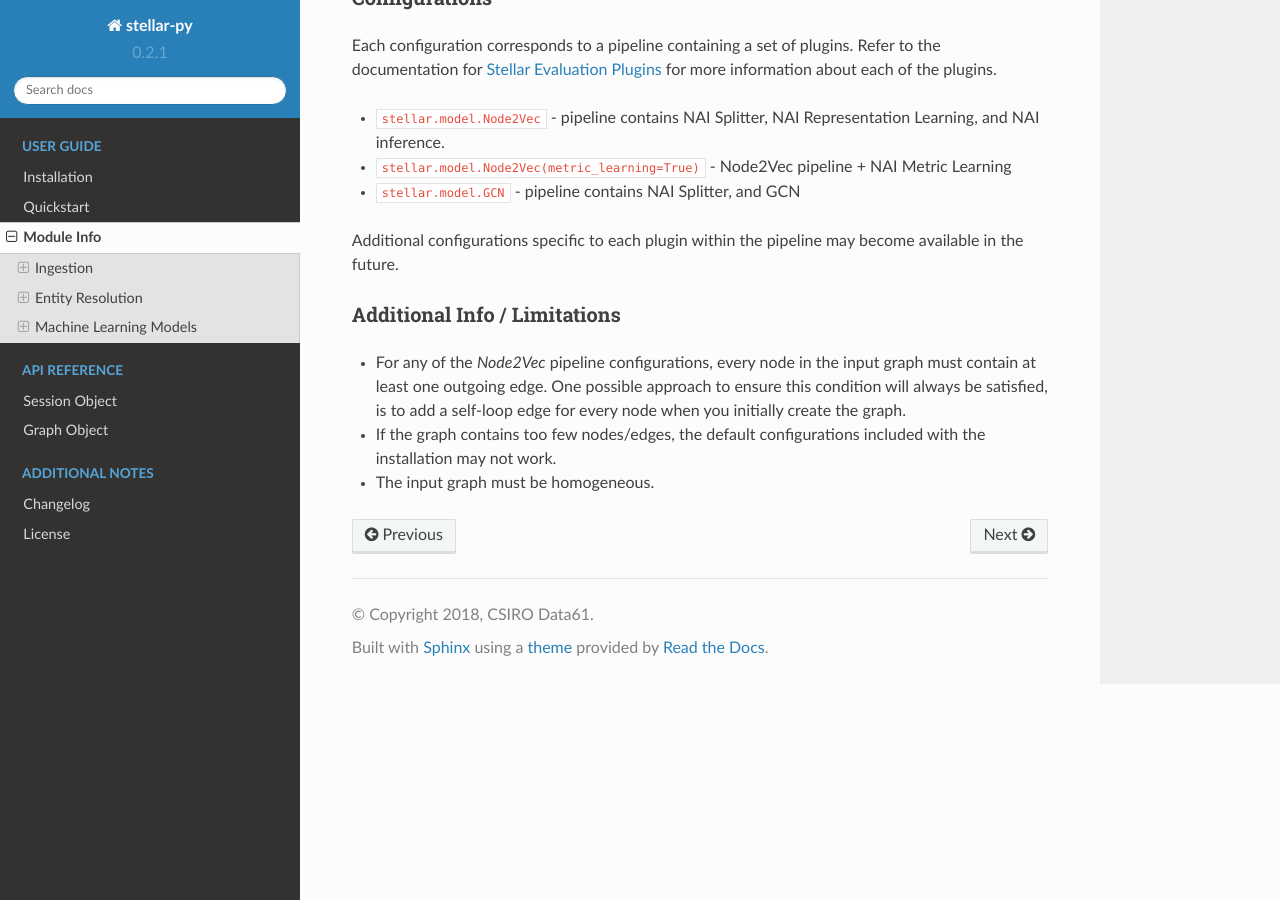
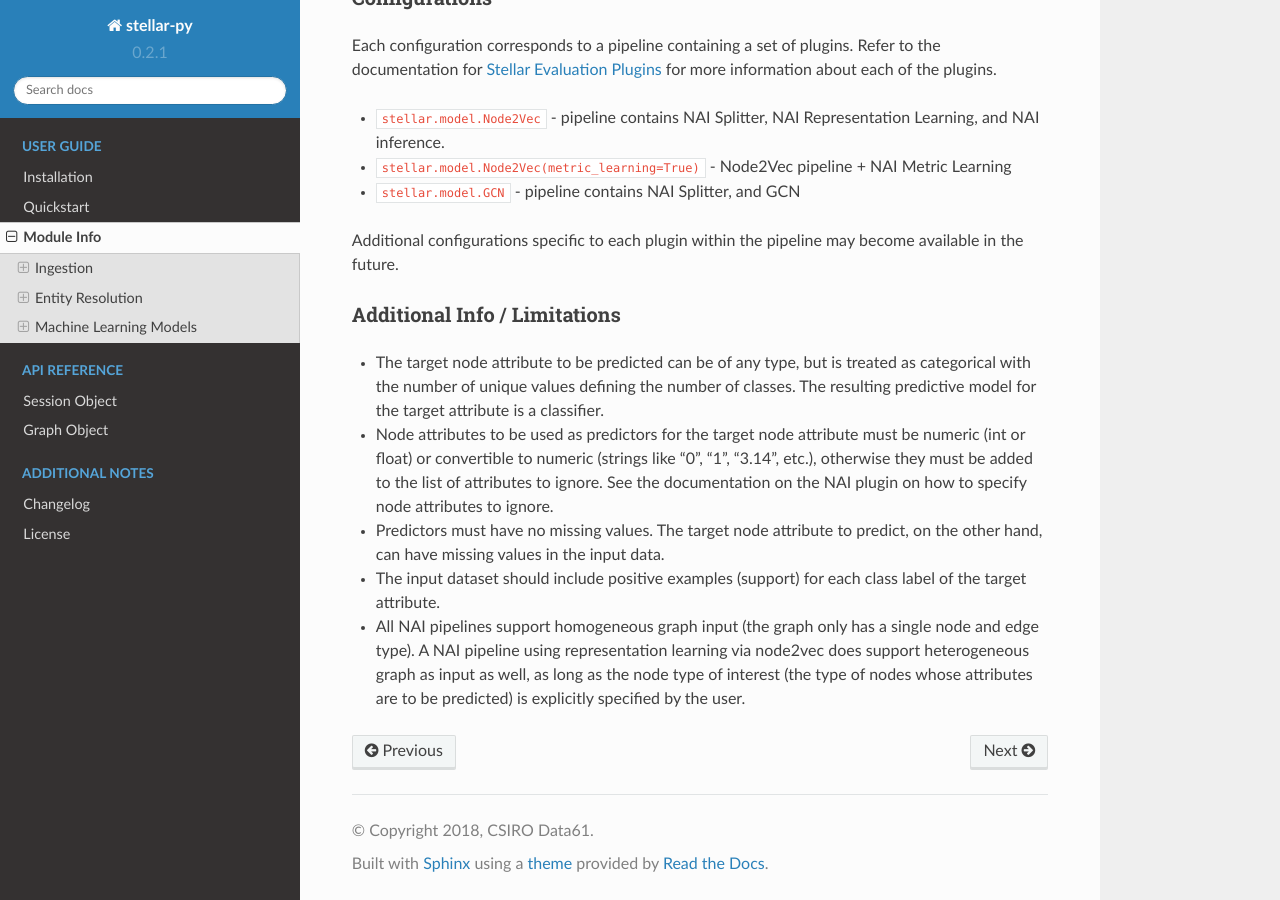
Before and after one commit to seanli3/stellar-py, a Sphinx documentation site: the page built from docs/source/modules.rst, in a window 1280 px wide and 900 px high, scrolled down 927 px. Built offline with Sphinx 7.4.7 and the Read the Docs theme 2.0.0, drawn with Linux system fonts in a browser that asks for light colours.

Commit message:
Fixed docs

```diff
--- a/docs/source/modules.rst
+++ b/docs/source/modules.rst
@@ -46,8 +46,15 @@ Additional configurations specific to each plugin within the pipeline may become
 
 Additional Info / Limitations
 -----------------------------
-* For any of the `Node2Vec` pipeline configurations, every node in the input graph must contain at least one outgoing
-  edge. One possible approach to ensure this condition will always be satisfied, is to add a self-loop edge for every
-  node when you initially create the graph.
-* If the graph contains too few nodes/edges, the default configurations included with the installation may not work.
-* The input graph must be homogeneous.
+
+* The target node attribute to be predicted can be of any type, but is treated as categorical with the number of
+  unique values defining the number of classes. The resulting predictive model for the target attribute is a classifier.
+* Node attributes to be used as predictors for the target node attribute must be numeric (int or float) or convertible
+  to numeric (strings like "0", "1", "3.14", etc.), otherwise they must be added to the list of attributes to ignore.
+  See the documentation on the NAI plugin on how to specify node attributes to ignore.
+* Predictors must have no missing values. The target node attribute to predict, on the other hand, can have missing
+  values in the input data.
+* The input dataset should include positive examples (support) for each class label of the target attribute.
+* All NAI pipelines support homogeneous graph input (the graph only has a single node and edge type). A NAI pipeline
+  using representation learning via node2vec does support heterogeneous graph as input as well, as long as the node
+  type of interest (the type of nodes whose attributes are to be predicted) is explicitly specified by the user.
--- a/docs/source/quickstart.rst
+++ b/docs/source/quickstart.rst
@@ -103,14 +103,14 @@ Entity Resolution
 Currently there is one fixed configuration for running the entity resolution module, which can be obtained through
 creating an instance of the class ``stellar.entity.EntityResolution``::
 
-    graph_resolved = ss.entity_resolution(graph=graph, resolver=st.model.EntityResolution())
+    graph_resolved = ss.entity_resolution(graph=graph, resolver=st.entity.EntityResolution())
 
 Node Attribute Inference
 ========================
 There are three pipeline configurations you can use for predicting node attributes. The basic configuration is used by
 the model ``stellar.model.Node2Vec``. More information about the different pipelines can be found
-`here <https://data61.github.io/stellar-evaluation-plugins/html/index.html>`_. You also need to specify which target
-attribute to predict, which node type to use, and which attributes to ignore.::
+:doc:`modules`. You also need to specify which target attribute to predict, which node type to use, and which
+attributes to ignore.::
 
     graph_predicted = ss.predict(
         graph=graph,
```
